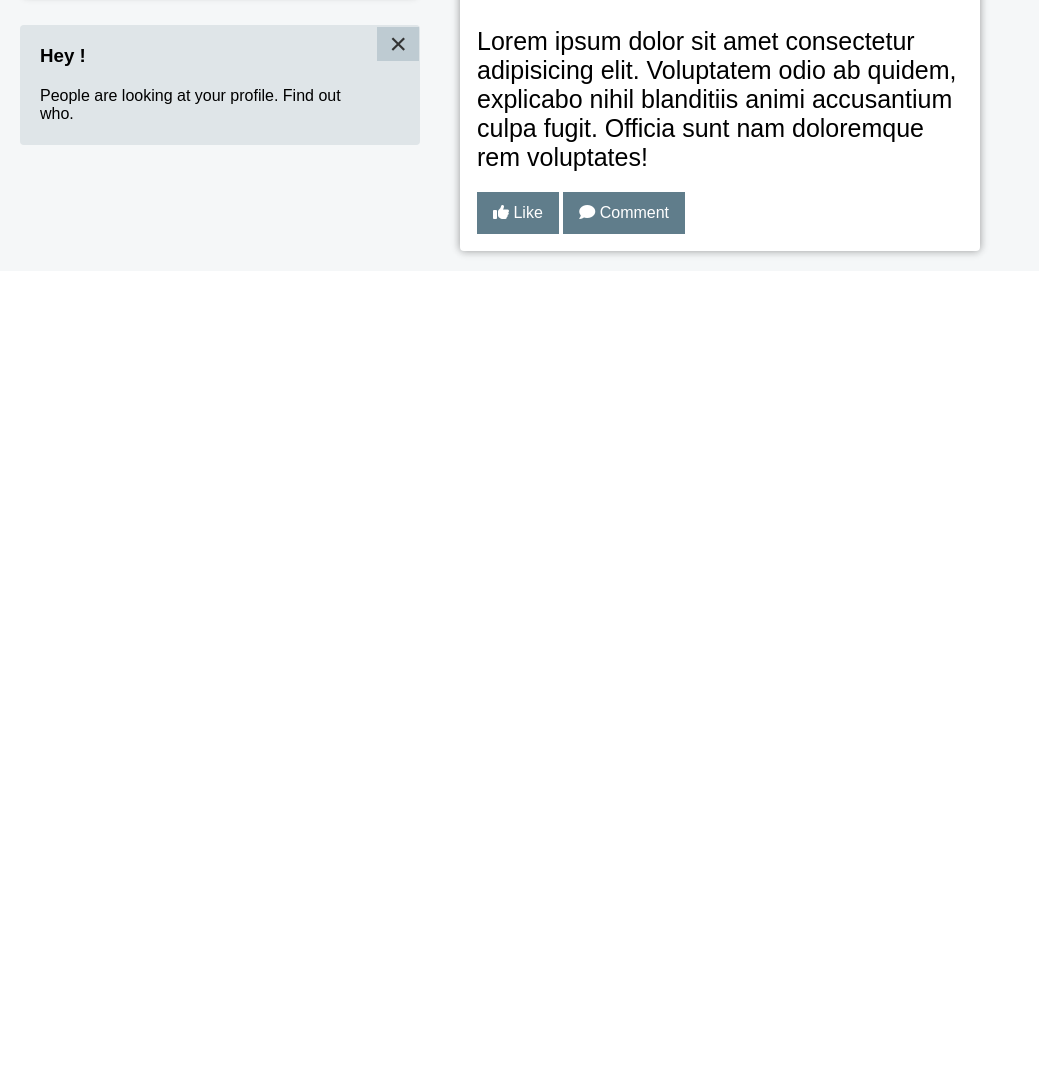
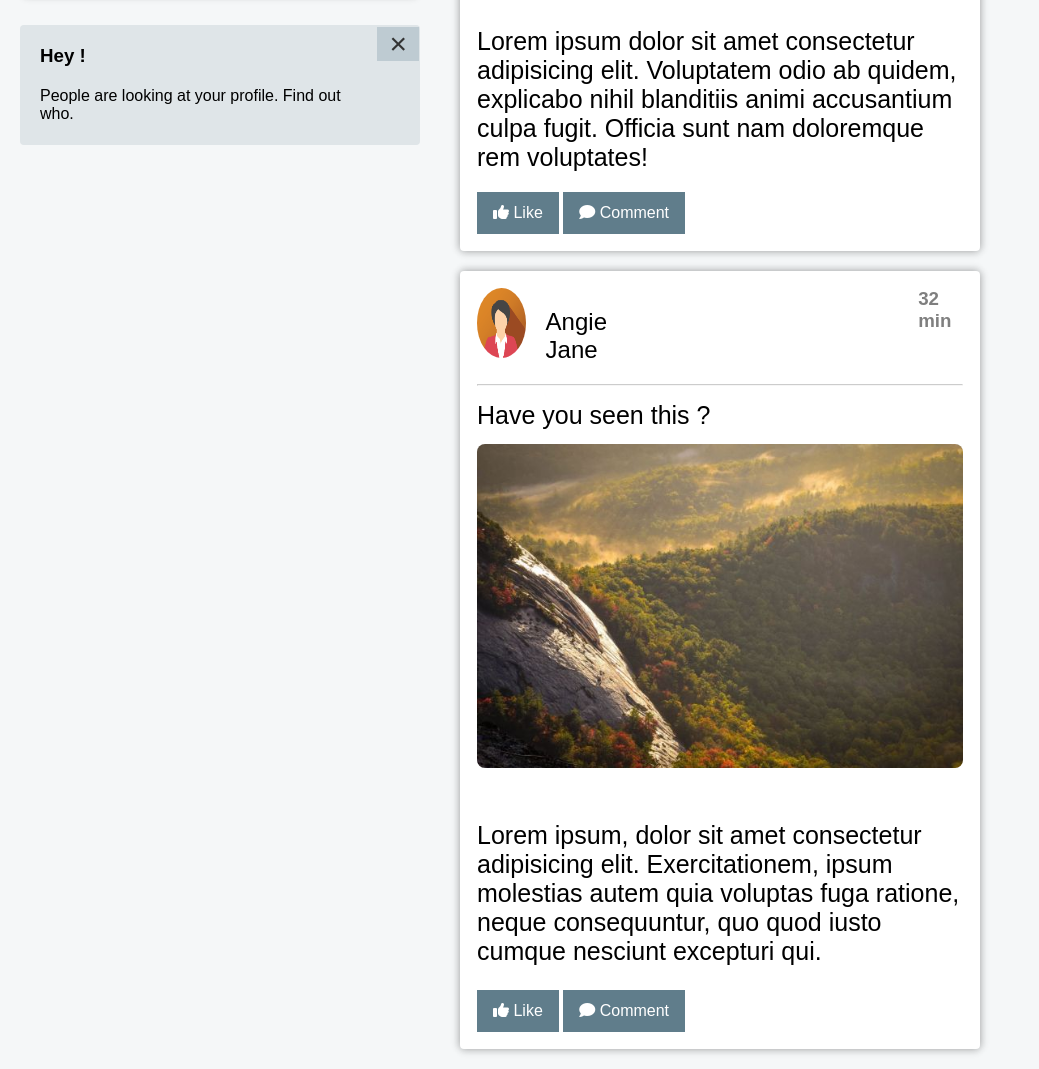
Before and after one commit to mhmtalakus/SocialMediaPage, a plain HTML site: page index.html in a window 1280 px wide. Shown: the part 861-1930 px from the top of the page, without its empty margins (0-1039 px from the left). Before the commit the page ends 1132 px from the top, so only its background shows below. Drawn offline with Linux system fonts and the light colour scheme.

Commit message:
The center section of the page is completed with the photo post section.

```diff
--- a/index.html
+++ b/index.html
@@ -14,6 +14,7 @@
 
     </style>
 </head>
+
 <body>
     <div class="container">
         <header id="header">
@@ -160,6 +161,23 @@
                         <button class="btn"><i class="fa-solid fa-comment"></i> Comment</button>
                     </div>
                 </section>
+                <section id="photo-post">
+                    <div id="top">
+                        <img src="./images/avatar6.png" alt="Angie">
+                        <h2>Angie Jane</h2>
+                        <h3 style="margin-left: 58%;">32 min</h3>
+                    </div>
+                    <hr style="opacity: 0.5; margin-bottom: 3%;">
+                    <p style="font-size: 25px; margin-bottom: 3%;">Have you seen this ?</p>
+                    <img id="nature" src="./images/nature.jpg" alt="Nature">
+                    <p style="font-size: 25px; margin-bottom: 5%;">Lorem ipsum, dolor sit amet consectetur adipisicing
+                        elit. Exercitationem, ipsum molestias autem quia voluptas fuga ratione, neque consequuntur, quo
+                        quod iusto cumque nesciunt excepturi qui.</p>
+                    <div id="button">
+                        <button class="btn"><i class="fa-solid fa-thumbs-up"></i> Like</button>
+                        <button class="btn"><i class="fa-solid fa-comment"></i> Comment</button>
+                    </div>
+                </section>
             </div>
             <div id="right-menu"></div>
         </div>
--- a/main.css
+++ b/main.css
@@ -496,3 +496,9 @@ select {
         4px 0 6px rgba(0, 0, 0, 0.1),
         -4px 0 6px rgba(0, 0, 0, 0.1);
 }
+/* PHOTO POST - 2 SECTION */
+#nature{
+    width: 100%;
+    border-radius: 8px;
+    margin-bottom: 10%;
+}
```
